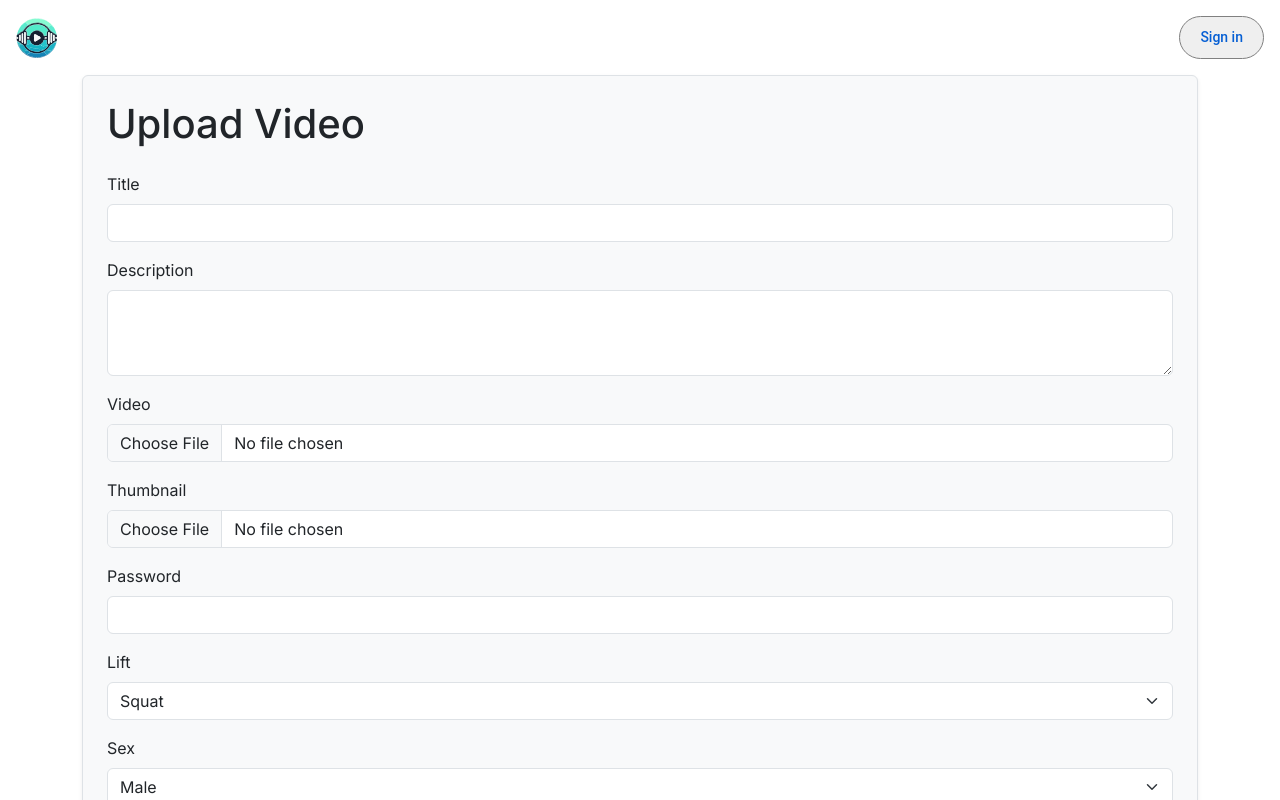
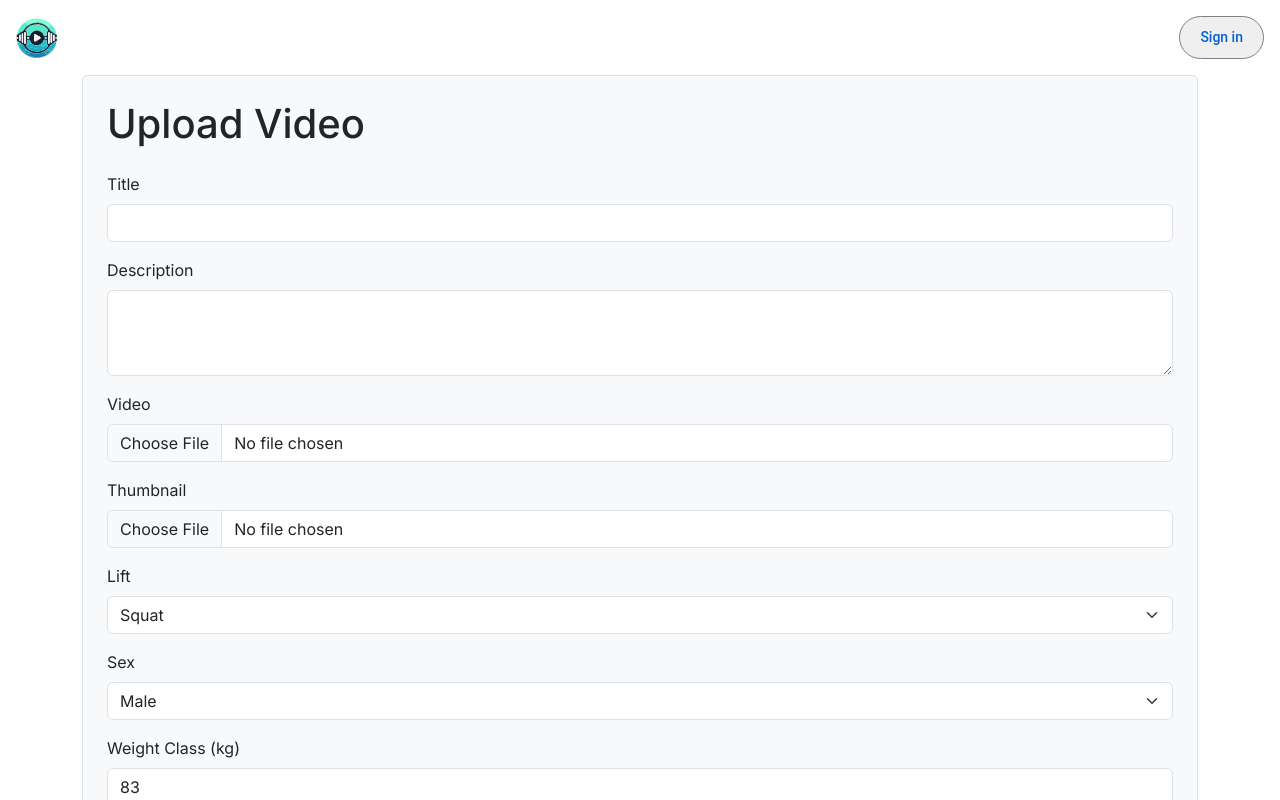
Before and after one commit to Harry-Sheng/LiftLog, a Next.js app in the folder liftlog-web-client/: page /upload in a window 1280 px wide. Shown: the top 800 px of the page. Built offline with nearby package versions, Linux system fonts and the light colour scheme; no server answers.

Commit message:
feat: removed password requirement

```diff
--- a/liftlog-web-client/app/firebase/firebase.ts
+++ b/liftlog-web-client/app/firebase/firebase.ts
@@ -34,6 +34,7 @@ export const db = getFirestore(app)
 export async function signInWithGoogle() {
   try {
     await signInWithPopup(auth, new GoogleAuthProvider())
+    return true
   } catch (e: any) {
     // When blocked by identity function you'll typically see auth/… with a message
     const msg = e?.message || ""
@@ -42,7 +43,7 @@ export async function signInWithGoogle() {
       msg.includes("permission-denied")
     ) {
       alert("Please use your university Google account (@auckland.ac.nz).")
-      return
+      return false
     }
     throw e // let your global handler show other errors
   }
--- a/liftlog-web-client/app/firebase/functions.ts
+++ b/liftlog-web-client/app/firebase/functions.ts
@@ -123,7 +123,6 @@ export async function uploadVideo(
   image: File,
   title: string,
   description: string,
-  password: string,
   liftType: LiftType,
   sex: SexType,
   weightClass: number,
@@ -131,7 +130,6 @@ export async function uploadVideo(
 ) {
   const response: any = await generateUploadUrlFunction({
     fileExtension: file.name.split(".").pop(),
-    password,
   })
 
   // Upload the file to the signed URL
@@ -157,7 +155,6 @@ export async function uploadVideo(
 
   const thumbnailResponse: any = await generateUploadThumbnailUrlFunction({
     fileExtension: image.name.split(".").pop(),
-    password,
   })
 
   //upload via the signed url
--- a/liftlog-web-client/components/VideoUploadForm.tsx
+++ b/liftlog-web-client/components/VideoUploadForm.tsx
@@ -16,7 +16,6 @@ export default function VideoUploadForm() {
   const [video, setVideo] = useState<File | null>(null)
   const [thumbnail, setThumbnail] = useState<File | null>(null)
   const [isUploading, setIsUploading] = useState(false)
-  const [password, setPassword] = useState("")
   const [liftType, setLiftType] = useState<LiftType>("SQUAT")
   const [sex, setSex] = useState<SexType>("M")
   const [weightClass, setWeightClass] = useState<number>(83)
@@ -53,7 +52,6 @@ export default function VideoUploadForm() {
         thumbnail,
         title,
         description,
-        password,
         liftType,
         sex,
         weightClass,
@@ -124,16 +122,6 @@ export default function VideoUploadForm() {
             type="file"
             accept="image/*"
             onChange={handleThumbnailChange}
-            required
-          />
-        </Form.Group>
-
-        <Form.Group className="mb-3" controlId="password">
-          <Form.Label>Password</Form.Label>
-          <Form.Control
-            type="password"
-            value={password}
-            onChange={(e) => setPassword(e.target.value)}
             required
           />
         </Form.Group>
```
Also changed, not shown: 1 other file (tests, documents, lock files or other folders).
